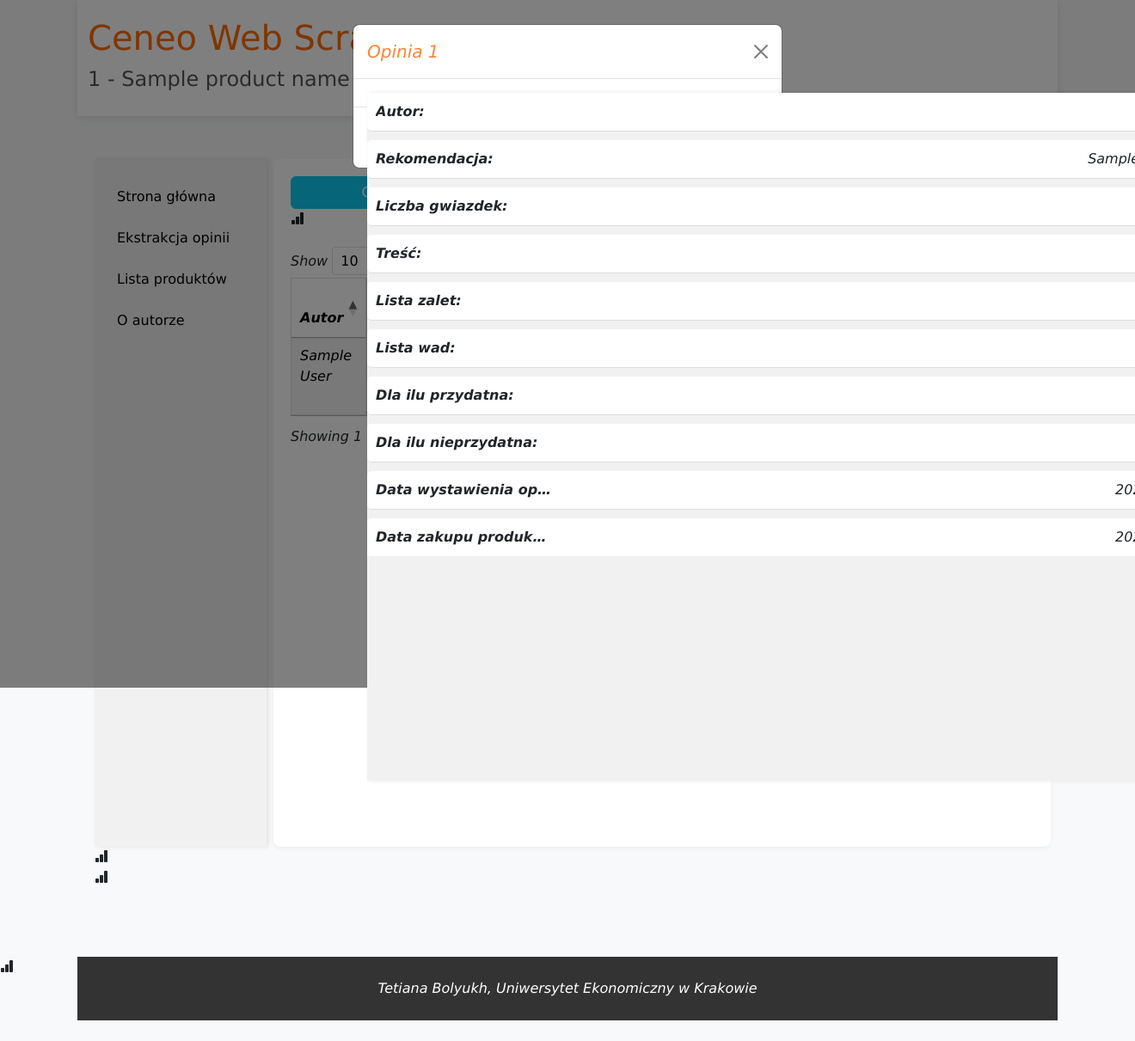
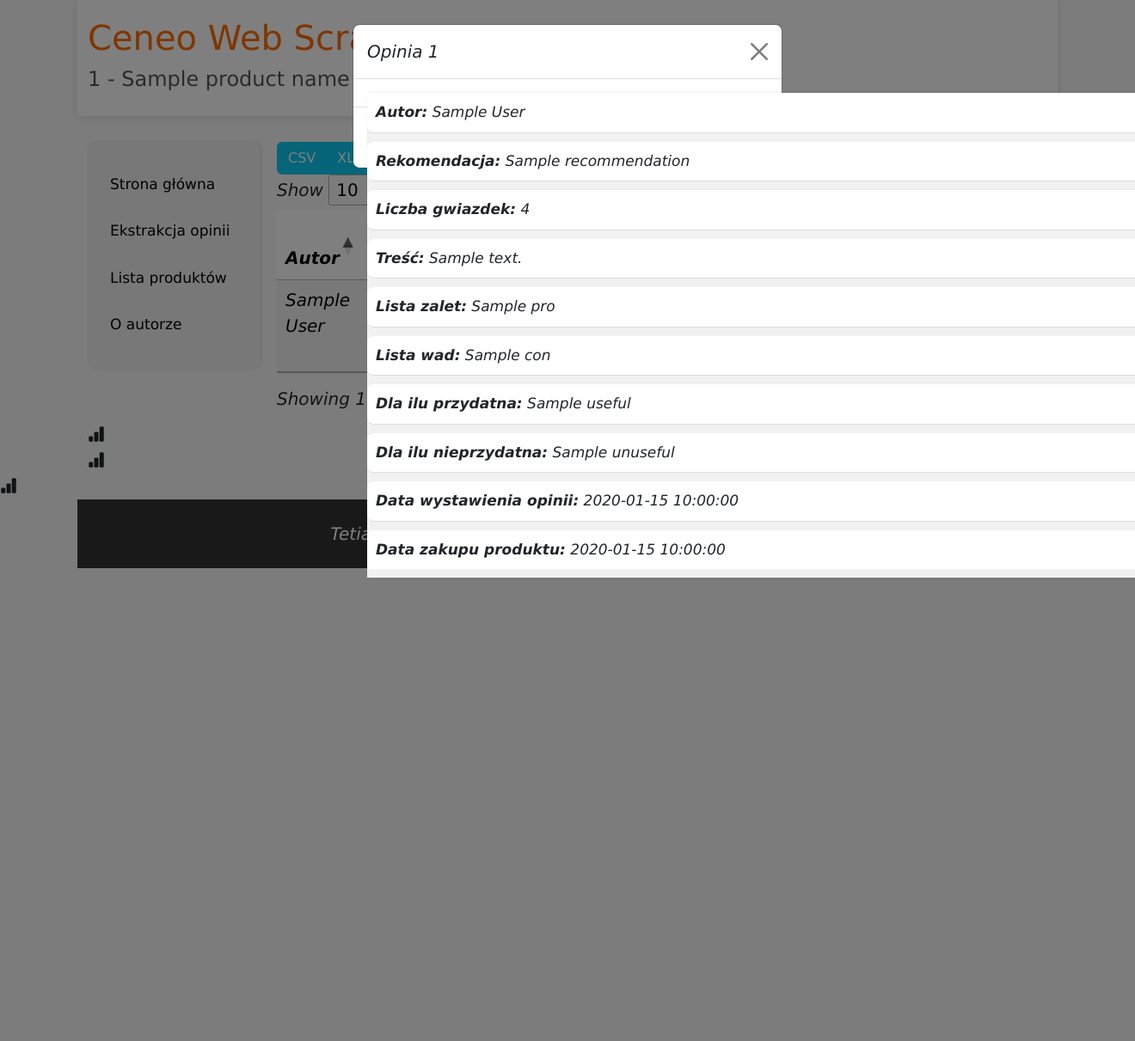
Before and after one commit to TetianaBolyukh/CeneoWebScraper, a Flask app: template app/templates/product.html in a window 1320 px wide, after a click that opens the changed part. Shown: the whole page at 86% size. After the commit the page ends 672 px from the top, so only its background shows below. Run offline with Flask 3, Linux system fonts and the light colour scheme; the template is opened without the code that fills it: most values are stand-ins (such as "Sample title", 1, 10 or a date in 2020); some libraries are stand-ins or nearby versions.

Commit message:
2025.06.24 TB

```diff
--- a/app/static/style.css
+++ b/app/static/style.css
@@ -7,6 +7,7 @@ body {
   display: flex;
   flex-direction: column;
   background-color: #f8f9fa;
+  font-size: 20px;
 }
 
 /* Header Styles */
@@ -29,47 +30,41 @@ header h2 {
   font-weight: normal;
 }
 
-/* Main Content Styles */
-section.container {
-  flex: 1;
-  padding: 20px;
-  margin-bottom: 60px;
-}
-
 /* Navigation Styles */
 ul {
   list-style-type: none;
+  font-size: 17px;
   margin: 0;
   padding: 20px 0;
   width: 200px;
   background-color: #f1f1f1;
-  height: 100%;
   position: fixed;
   box-shadow: 2px 0 5px rgba(0,0,0,0.1);
+  border-radius: 8px;
 }
 
-li a {
+ul li a {
   display: block;
   color: #000;
   padding: 12px 16px;
   text-decoration: none;
   transition: all 0.3s ease;
   margin: 5px 10px;
-  border-radius: 5px;
+  border-radius: 8px;
 }
 
-li a:hover {
+ul li a:hover {
   background-color: #555;
   color: white;
   transform: translateX(5px);
 }
 
-li a:active {
+ul li a:active {
   background-color: lightsalmon;
   color: white;
 }
 
-li a.active-item {
+ul li a.active-item {
   background-color: darkorange;
   color: white;
   font-weight: bold;
@@ -77,17 +72,33 @@ li a.active-item {
 
 /* Content Area Styles */
 .col-9 {
-  padding: 20px;
-  background-color: white;
+  margin-left: 220px;
+}
+
+.list-group {
+  display: flex;
+  flex-direction: column;
+  padding: 0;
+  margin: 0;
+  width: 1100px;
+}
+
+.list-group-item {
+  margin-bottom: 10px;
+  padding: 10px;
+  background-color: #fff;
+  border: 1px solid #ddd;
   border-radius: 8px;
-  box-shadow: 0 2px 5px rgba(0,0,0,0.05);
-  margin-left: 220px;
+  width: 1100px;
+}
+
+.list-group-item .badge {
+  margin-left: 10px;
 }
 
 /* Form Styles */
 form {
   width: 100%;
-  max-width: 500px;
   margin: 30px auto;
   padding: 30px;
   background-color: white;
@@ -152,17 +163,6 @@ footer p {
   padding: 5px;
 }
 
-/* Index Page Styles */
-ol {
-  padding-left: 20px;
-  line-height: 1.6;
-}
-
-ol li {
-  margin-bottom: 15px;
-  font-size: 1.1rem;
-}
-
 /* Error Message Styles */
 .error-message {
   color: #d9534f;
@@ -172,236 +172,30 @@ ol li {
   border-radius: 5px;
   margin-bottom: 20px;
 }
-
-/* Responsive Adjustments */
-@media (max-width: 768px) {
-  .row {
-    flex-direction: column;
-  }
-
-  ul {
-    position: relative;
-    width: 100%;
-    height: auto;
-  }
-
-  .col-9 {
-    margin-left: 0;
-    margin-top: 20px;
-  }
-
-  header h1 {
-    font-size: 2rem;
-  }
-
-  header h2 {
-    font-size: 1.2rem;
-  }
-}
-
-/* DataTable Overrides */
-.dataTables_wrapper {
-  margin-top: 20px;
-}
-
-.dataTables_filter input {
-  border: 1px solid #ddd !important;
-  border-radius: 4px !important;
-  padding: 5px 10px !important;
-}
-
-.dataTables_length select {
-  border: 1px solid #ddd !important;
-  border-radius: 4px !important;
-  padding: 5px !important;
-}
-
-/* Table Styles */
-table {
-    width: 100%;
-    border-collapse: collapse;
-    margin-top: 20px;
-}
-th, td {
-    border: 1px solid #ddd;
-    padding: 8px;
-    text-align: left;
-}
-th {
-    background-color: #f1f1f1;
-    font-weight: bold;
-}
-tbody tr:nth-child(even) {
-    background-color: #f9f9f9;
-}
-tbody tr:hover {
-    background-color: #f1f1f1;
-}
-.dataTables_empty {
-    text-align: center;
-    color: #d9534f;
-    padding: 20px;
+.error-message i {
+  font-size: 1.5rem;
 }
 
 /* Button Styles */
-h1 {
-    color: #ff8333;
+.bg-ceneo, .btn-ceneo {
+  background-color: #ff8333;
+  color: #fff;
 }
-.bg-ceneo {
-    background-color: #ff8333;
-}
-.btn-ceneo {
-    background-color: #ff8333;
-    --bs-btn-color: #fff;
-    --bs-btn-bg: #ff8333;
-    --bs-btn-border-color: #ff8333;
-    --bs-btn-hover-color: #fff;
-    --bs-btn-hover-bg: #e9782c;
-    --bs-btn-hover-border-color: #e9782c;
-    --bs-btn-focus-shadow-rgb: 225, 83, 97;
-    --bs-btn-active-color: #fff;
-    --bs-btn-active-bg: #e9782c;
-    --bs-btn-active-border-color: #cd6a28;
-    --bs-btn-active-shadow: inset 0 3px 5px rgba(0, 0, 0, 0.125);
-    --bs-btn-disabled-color: #fff;
-    --bs-btn-disabled-bg: #ff8333;
-    --bs-btn-disabled-border-color: #ff8333;
+
+.btn-ceneo:hover {
+  background-color: #e9782c;
 }
 
 .btn-info {
-    color: #fff;
+  color: #fff;
 }
 
 .btn-outline-ceneo {
-    --bs-btn-color: #ff8333;
-    --bs-btn-border-color: #ff8333;
-    --bs-btn-hover-color: #fff;
-    --bs-btn-hover-bg: #ff8333;
-    --bs-btn-hover-border-color: #ff8333;
-    --bs-btn-focus-shadow-rgb: 13, 110, 253;
-    --bs-btn-active-color: #fff;
-    --bs-btn-active-bg: #ff8333;
-    --bs-btn-active-border-color: #ff8333;
-    --bs-btn-active-shadow: inset 0 3px 5px rgba(0, 0, 0, 0.125);
-    --bs-btn-disabled-color: #ff8333;
-    --bs-btn-disabled-bg: transparent;
-    --bs-btn-disabled-border-color: #ff8333;
-    --bs-gradient: none;
+  color: #ff8333;
+  border-color: #ff8333;
 }
 
-#opinions {
-    max-width: 100%;
-    overflow: hidden;
+.btn-outline-ceneo:hover {
+  background-color: #ff8333;
+  color: #fff;
 }
-
-ul {
-    list-style-type: none;
-    margin: 0;
-    padding: 20px 0;
-    width: 200px;
-    background-color: #f1f1f1;
-    height: 100vh;
-    position: fixed;
-    box-shadow: 2px 0 5px rgba(0, 0, 0, 0.1);
-    overflow-y: auto;
-    z-index: 1000;
-}
-
-ul li a {
-    display: block;
-    color: #000;
-    padding: 12px 16px;
-    text-decoration: none;
-    transition: all 0.3s ease;
-    margin: 0 10px;
-    border-radius: 5px;
-}
-
-ul li a:hover {
-    background-color: #555;
-    color: white;
-    transform: translateX(5px);
-}
-
-ul li a:active {
-    background-color: lightsalmon;
-    color: white;
-}
-
-ul li a.active-item {
-    background-color: darkorange;
-    color: white;
-    font-weight: bold;
-}
-
-.col-9 {
-    padding: 20px;
-    background-color: white;
-    border-radius: 8px;
-    box-shadow: 0 2px 5px rgba(0, 0, 0, 0.05);
-    margin-left: 220px;
-    min-height: 100vh;
-    display: flex;
-    flex-direction: column;
-    width: calc(100% - 220px);
-    position: relative;
-}
-.list-group {
-    flex-grow: 1;
-    display: flex;
-    flex-direction: column;
-    padding: 0;
-    margin: 0;
-    width: 1050px;
-}
-
-.list-group-item {
-    display: flex;
-    justify-content: space-between;
-    align-items: center;
-    margin-bottom: 10px;
-    padding: 10px;
-    background-color: #fff;
-    border: 1px solid #ddd;
-    border-radius: 5px;
-    width: 100%;
-    box-sizing: border-box; /
-}
-
-.list-group-item .badge {
-    margin-left: 10px;
-}
-
-.list-group-item span,
-.list-group-item a {
-    white-space: nowrap;
-    overflow: hidden;
-    text-overflow: ellipsis;
-    max-width: 20%;
-}
-
-.col-9::before,
-.col-9::after {
-    content: none;
-}
-
-body {
-    margin: 0;
-    padding: 0;
-    display: flex;
-    min-height: 100vh;
-}
-
-
-@media (max-width: 768px) {
-    .row {
-        flex-direction: column;
-    }
-
-    ul {
-        position: relative;
-        width: 100%;
-        height: auto;
-    }
-
-}
--- a/app/templates/base.html
+++ b/app/templates/base.html
@@ -7,6 +7,7 @@
     <link href="https://cdn.jsdelivr.net/npm/bootstrap@5.3.6/dist/css/bootstrap.min.css" rel="stylesheet" integrity="sha384-4Q6Gf2aSP4eDXB8Miphtr37CMZZQ5oXLH2yaXMJ2w8e2ZtHTl7GptT4jmndRuHDT" crossorigin="anonymous">
     <link rel="stylesheet" href="https://cdn.datatables.net/2.3.1/css/dataTables.dataTables.css" />
     <link rel="stylesheet" href="{{url_for('static', filename='style.css')}}">
+    <link rel="stylesheet" href="https://cdn.jsdelivr.net/npm/bootstrap-icons@1.11.3/font/bootstrap-icons.css">
     <title>Ceneo Web Scraper</title>
 </head>
 <body>
--- a/app/templates/extract.html
+++ b/app/templates/extract.html
@@ -2,9 +2,9 @@
 {% block title %}Pobieranie opinii o produkcie{% endblock %}
 {% block content %}
     {% if error is defined %}
-        <p>{{error}}</p>
+        <p class="error-message"><i class="bi bi-exclamation-triangle-fill"></i> {{ error }}</p>
     {% endif %}
-    <form action="{{url_for('extract')}}" method="post">
+    <form action="{{ url_for('extract') }}" method="post">
         <label for="product_id">Kod produktu</label>
         <input type="text" name="product_id" placeholder="Wpisz kod..." id="product_id" required>
         <button type="submit">Pobierz opinie</button>
```
Also changed, not shown: app/templates/author.html (+6 -4 lines).
